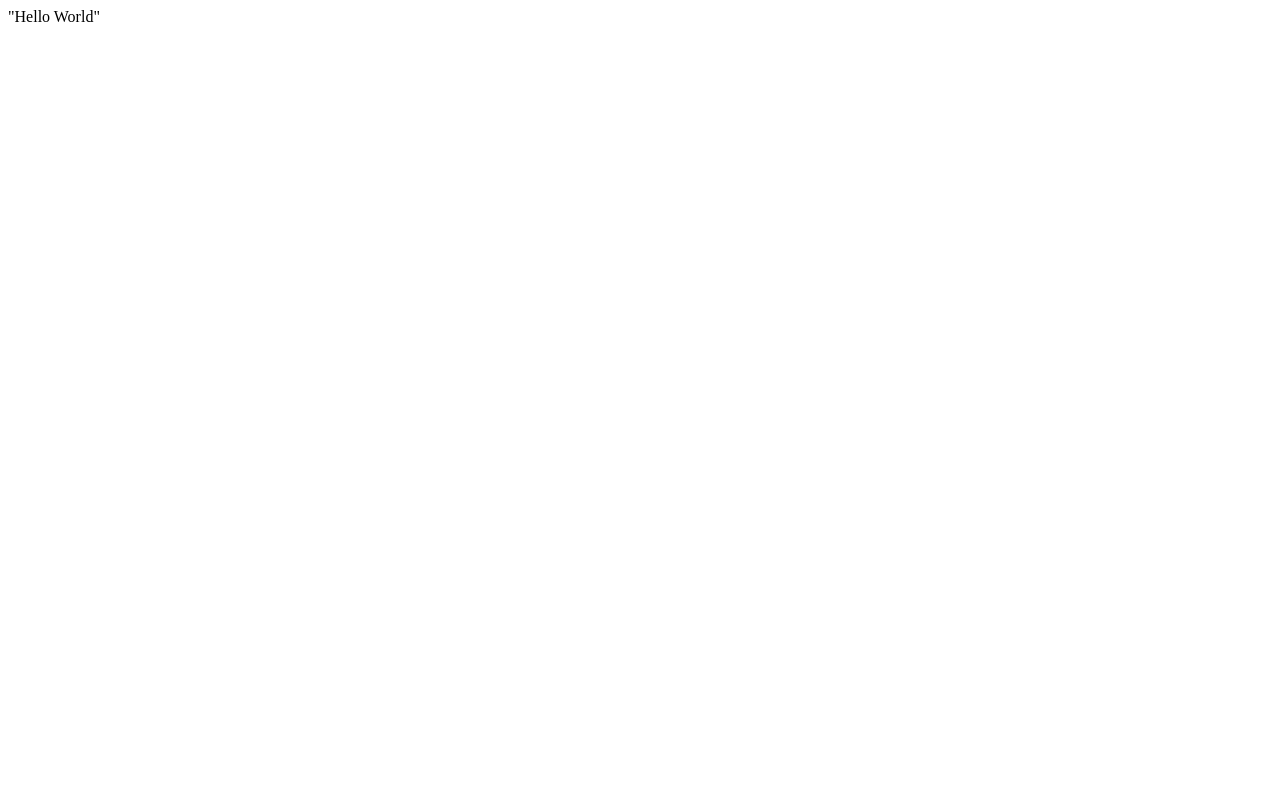
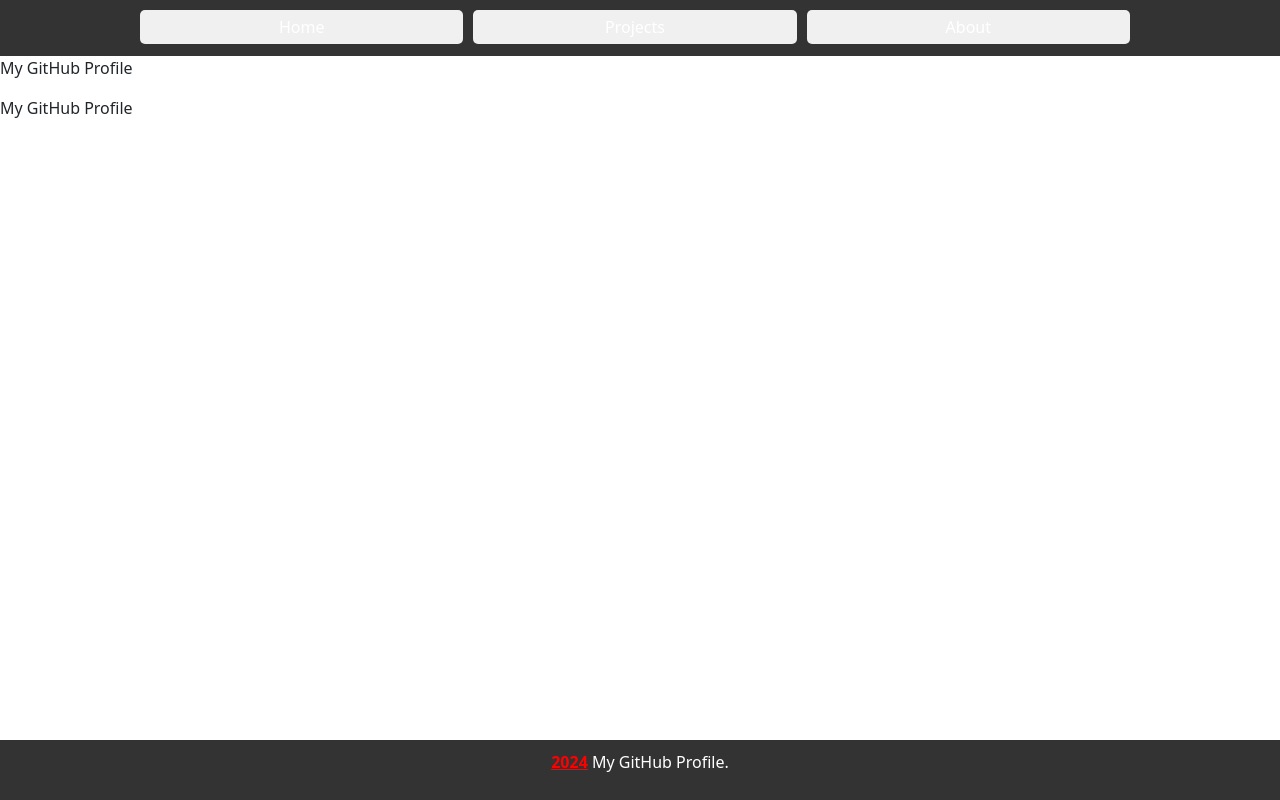
Before and after one commit to Lucas-Inacioo/Lucas-Inacioo.github.io, a plain HTML site: page index.html in a window 1280 px wide. Drawn offline with nearby package versions, Linux system fonts and the light colour scheme.

Commit message:
Add HTML structure and CSS styles for GitHub profile page

```diff
--- a/index.html
+++ b/index.html
@@ -1 +1,35 @@
-"Hello World"
+<!DOCTYPE html>
+<html lang="en">
+
+<head>
+    <meta charset="utf-8">
+    <title>My GitHub Profile</title>
+    <link rel="stylesheet" href="https://cdn.jsdelivr.net/npm/bootstrap@5.3.0/dist/css/bootstrap.min.css">
+    <link rel="stylesheet" href="style.css">
+</head>
+
+<body>
+    <div class="fixed-header">
+        <div class="container">
+            <nav>
+                <ul class="list-unstyled">
+                    <li><a href="index.html">Home</a></li>
+                    <li><a href="projects.html">Projects</a></li>
+                    <li><a href="about.html">About</a></li>
+                </ul>
+            </nav>
+        </div>
+    </div>
+
+    <div>
+        <nav>
+            <p>My GitHub Profile</p>
+            <p>My GitHub Profile</p>
+        </nav>
+    </div>
+
+    <div class="fixed-footer text-center"> <!-- Added "text-center" class -->
+        <p><a class="number">2024</a> My GitHub Profile.</p>
+    </div>
+</body>
+</html>
--- /dev/null
+++ b/style.css
@@ -0,0 +1,66 @@
+.number {
+    font-weight: bold;
+    font-size: 16px;
+    color: red;
+}
+
+.fixed-header, .fixed-footer{
+    width: 100%;
+    position: fixed;
+    background: #333;
+    padding: 10px 0;
+    color: #fff;
+}
+
+.fixed-header{
+    top: 0;
+    height: 7vh;
+}
+
+.fixed-footer{
+    bottom: 0;
+}
+
+body{
+    padding-top: 7vh;
+    padding-bottom: 40px;
+}
+
+.container{
+    width: 80%;
+    margin: 0 auto;
+}
+
+.list-unstyled {
+    text-decoration: none;
+    color: inherit;
+}
+
+.list-unstyled li {
+    list-style-type: none;
+    display: inline-block;
+    margin-right: 10px;
+}
+
+ul.list-unstyled {
+    display: flex;
+    margin-top: 0;
+    padding-left: 0;
+}
+
+ul.list-unstyled li {
+    margin-right: 10px;
+    border-radius: 5px;
+    background-color: #f0f0f0;
+    padding: 5px 10px;
+    display: inline-block;
+    flex: 1;
+    text-align: center;
+}
+
+ul.list-unstyled li a {
+    text-decoration: none;
+    color: inherit;
+    width: 100%;
+    display: block
+}
```
